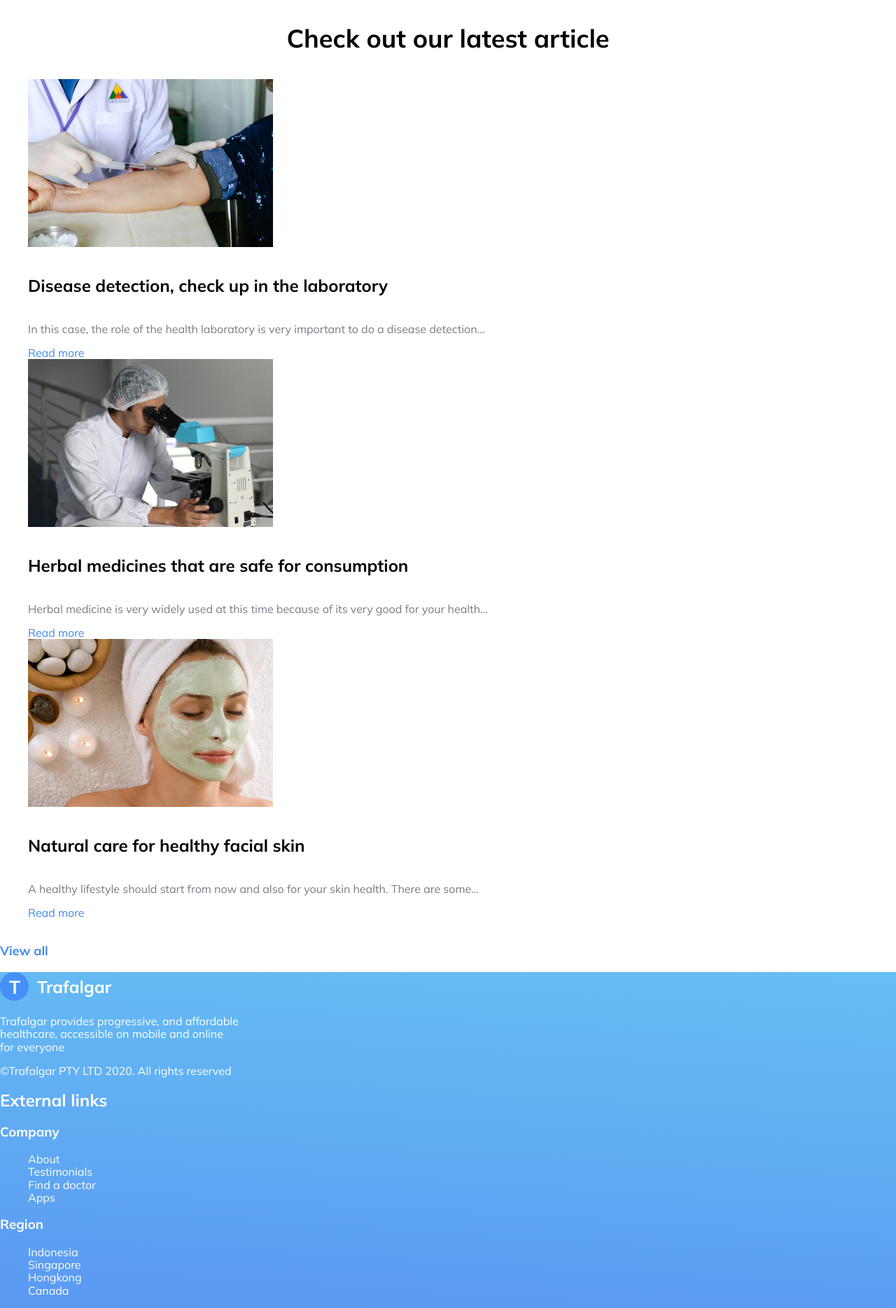
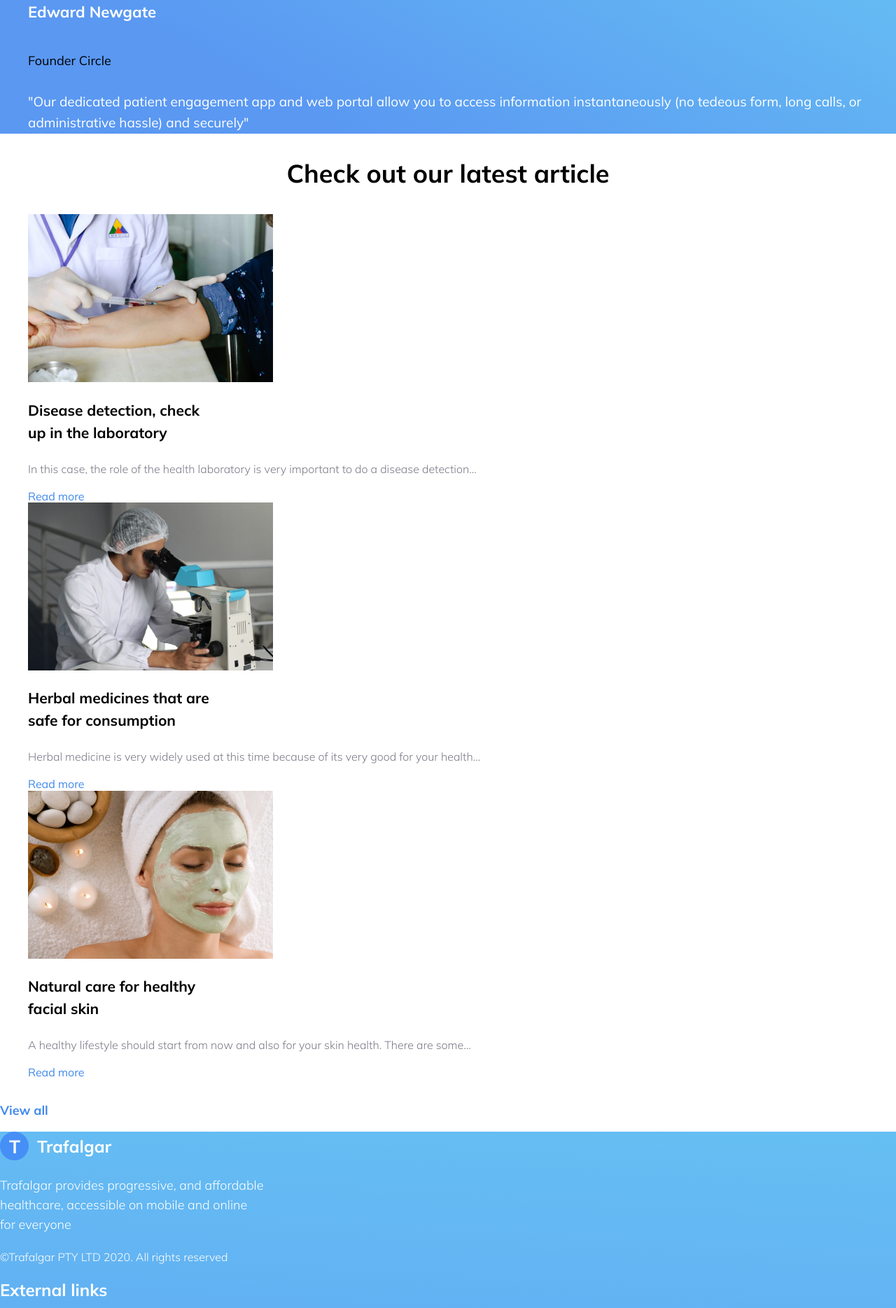
Before and after one commit to Goobka/trafalgar, a plain HTML site: page index.html in a window 1280 px wide. Shown: the part 4613-6482 px from the top of the page at 70% size. Drawn offline with nearby package versions, Linux system fonts and the light colour scheme.

Commit message:
Adds styles for footer

```diff
--- a/css/styles.css
+++ b/css/styles.css
@@ -123,17 +123,63 @@ a {
   font-size: 36px;
   line-height: 1.33;
 }
-
+.autor {
+  font-weight: 700;
+  font-size: 22px;
+  line-height: 2.19;
+}
+.responses .subtitle {
+  font-weight: 400;
+  font-size: 18px;
+  line-height: 2.67;
+}
+.responses .text {
+  font-weight: 400;
+  font-size: 19px;
+  line-height: 1.58;
+}
 /* Articles */
 .articles a {
   color: var(--secondary-accent-color);
 }
-
+.articles .section-title {
+  font-weight: 700;
+  font-size: 36px;
+  line-height: 1.56;
+}
+.desc .subtitle {
+  font-weight: 700;
+  font-size: 21px;
+  line-height: 1.52;
+}
+.desc .excerpt {
+  font-weight: 300;
+  font-size: 16px;
+  line-height: 1.75;
+}
 /* Footer */
 footer {
   color: var(--secondary-text-color);
   background: linear-gradient(183.41deg, #67c3f3 -8.57%, #5a98f2 82.96%);
 }
+.tagline {
+  font-weight: 300;
+  font-size: 18px;
+  line-height: 1.56;
+}
+.copyright {
+  font-weight: 300;
+  font-size: 16px;
+  line-height: 1.75;
+}
+.external-title {
+  font-weight: 700;
+  font-size: 20px;
+  line-height: 3;
+}
 .external a {
   color: var(--secondary-text-color);
+  font-weight: 300;
+  font-size: 18px;
+  line-height: 2.11;
 }
--- a/index.html
+++ b/index.html
@@ -109,7 +109,10 @@
         <ul class="apps-list list">
           <li>
             <img src="./images/providers.jpg" alt="" />
-            <h3 class="subtitle providers">Leading healthcare providers</h3>
+            <h3 class="subtitle providers">
+              Leading healthcare <br />
+              providers
+            </h3>
             <p>
               Trafalgar provides progressive, and affordable healthcare,
               accessible on mobile and online for everyone. To us, it’s not just
@@ -119,7 +122,10 @@
           </li>
           <li>
             <img src="./images/mobile.jpg" alt="" />
-            <h3 class="subtitle mobile">Download our mobile apps</h3>
+            <h3 class="subtitle mobile">
+              Download our <br />
+              mobile apps
+            </h3>
             <p>
               Our dedicated patient engagement app and web portal allow you to
               access information instantaneously (no tedeous form, long calls,
@@ -135,9 +141,9 @@
         <ul class="list">
           <li>
             <img src="./images/edvard.jpg" alt="Photo of Edvard" />
-            <h3>Edward Newgate</h3>
-            <p>Founder Circle</p>
-            <p>
+            <h3 class="autor">Edward Newgate</h3>
+            <p class="subtitle">Founder Circle</p>
+            <p class="text">
               &#34;Our dedicated patient engagement app and web portal allow you
               to access information instantaneously (no tedeous form, long
               calls, or administrative hassle) and securely&#34;
@@ -148,13 +154,14 @@
       <!-- Articles -->
       <section class="articles section">
         <h2 class="section-title">Check out our latest article</h2>
-        <ul class="list">
+        <ul class="desc list">
           <li>
             <img src="./images/disease.jpg" alt="" />
             <h3 class="subtitle">
-              Disease detection, check up in the laboratory
+              Disease detection, check <br />
+              up in the laboratory
             </h3>
-            <p>
+            <p class="excerpt">
               In this case, the role of the health laboratory is very important
               to do a disease detection...
             </p>
@@ -163,9 +170,10 @@
           <li>
             <img src="./images/herbal.jpg" alt="" />
             <h3 class="subtitle">
-              Herbal medicines that are safe for consumption
+              Herbal medicines that are <br />
+              safe for consumption
             </h3>
-            <p>
+            <p class="excerpt">
               Herbal medicine is very widely used at this time because of its
               very good for your health...
             </p>
@@ -173,8 +181,11 @@
           </li>
           <li>
             <img src="./images/care.jpg" alt="" />
-            <h3 class="subtitle">Natural care for healthy facial skin</h3>
-            <p>
+            <h3 class="subtitle">
+              Natural care for healthy <br />
+              facial skin
+            </h3>
+            <p class="excerpt">
               A healthy lifestyle should start from now and also for your skin
               health. There are some...
             </p>
@@ -189,7 +200,7 @@
       <a href="">
         <img src="./images/logo.svg" alt="" />
       </a>
-      <p>
+      <p class="tagline">
         Trafalgar provides progressive, and affordable <br />
         healthcare, accessible on mobile and online <br />
         for everyone
@@ -199,7 +210,7 @@
       <section class="external">
         <h2>External links</h2>
 
-        <h3>Company</h3>
+        <h3 class="external-title">Company</h3>
         <ul class="list">
           <li><a href="">About</a></li>
           <li><a href="">Testimonials</a></li>
@@ -207,7 +218,7 @@
           <li><a href="">Apps</a></li>
         </ul>
 
-        <h3>Region</h3>
+        <h3 class="external-title">Region</h3>
         <ul class="list">
           <li><a href="">Indonesia</a></li>
           <li><a href="">Singapore</a></li>
@@ -215,7 +226,7 @@
           <li><a href="">Canada</a></li>
         </ul>
 
-        <h3>Help</h3>
+        <h3 class="external-title">Help</h3>
         <ul class="list">
           <li><a href="">Help center</a></li>
           <li><a href="">Contact support</a></li>
```
